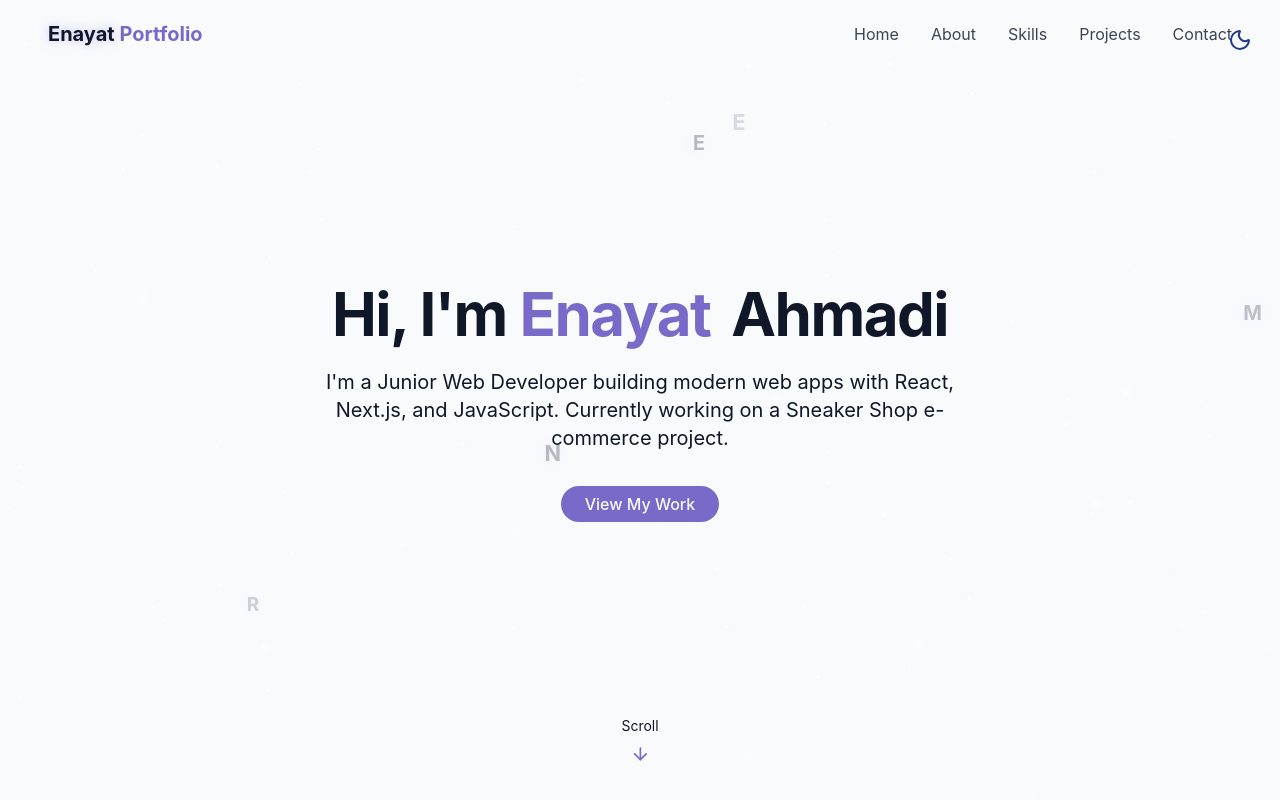
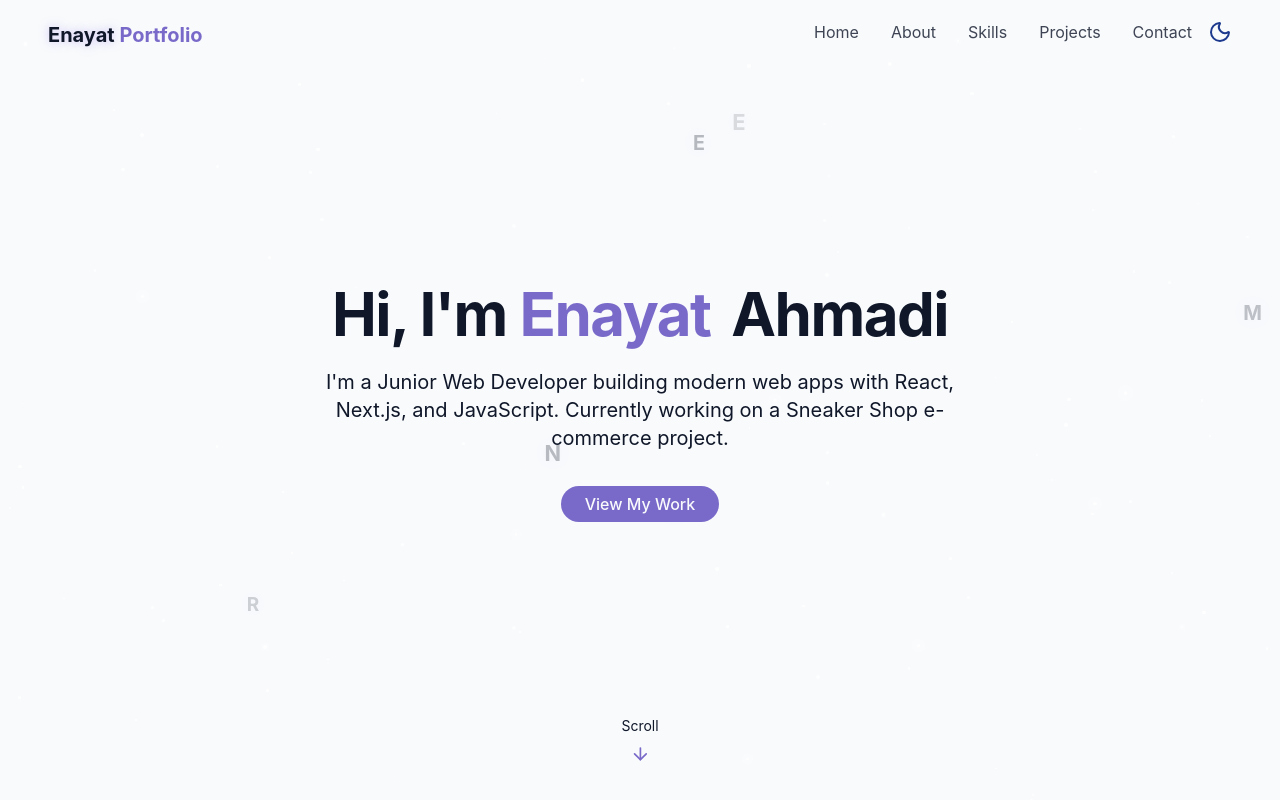
Before and after one commit to Enayat-Ahmadi/portfolio, a Next.js app: page / in a window 1280 px wide. Shown: the top 800 px of the page. Built offline with nearby package versions, Linux system fonts and the light colour scheme.

Commit message:
edit navbar and themetoggle button

```diff
--- a/Components/Navbar.jsx
+++ b/Components/Navbar.jsx
@@ -23,9 +23,10 @@ export default function Navbar() {
     return () => window.removeEventListener("scroll", handleScroll);
   }, []);
   return (
+    <>
       <nav
         className={cn(
-        "fixed w-full z-40 transition-all duration-300",
+          "fixed w-full z-50 transition-all duration-300",
           isScrolled
             ? "py-2 md:py-3 bg-background/80 backdrop-blur-md shadow-xs"
             : "py-3 md:py-5",
@@ -42,7 +43,8 @@ export default function Navbar() {
             </span>
           </Link>
           {/* Desktop Nav */}
-        <div className="hidden md:flex space-x-8">
+          <div className="hidden md:flex gap-4">
+            <div className="space-x-8">
               {navItems.map((item, key) => (
                 <Link
                   key={key}
@@ -53,38 +55,43 @@ export default function Navbar() {
                 </Link>
               ))}
             </div>
+            <div>
+              <ThemeToggle />
+            </div>
+          </div>
           {/* Mobile Nav */}
           <button
             onClick={() => setIsMenuOpen(!isMenuOpen)}
-          className="md:hidden p-2 text-foreground z-50"
+            className="md:hidden p-2 text-foreground z-60"
             aria-label={isMenuOpen ? "Close Menu" : "Open Menu"}
           >
             {isMenuOpen ? <X size={24} /> : <MenuIcon size={24} />}
           </button>
+        </div>
+      </nav>
       <div
         className={cn(
-            "fixed inset-0 bg-background backdrop-blur-md z-40 flex flex-col",
-            "items-center justify-center transition-all duration-300 md:hidden",
+          "fixed inset-0 z-20 md:hidden bg-background/95 backdrop-blur-md transition-all duration-300",
+          "flex items-center justify-center",
           isMenuOpen
             ? "opacity-100 pointer-events-auto"
             : "opacity-0 pointer-events-none",
         )}
       >
-          <div className="flex flex-col space-y-8 text-xl">
-            {navItems.map((item, key) => (
+        <div className="flex flex-col items-center space-y-8 text-xl">
+          {navItems.map((item) => (
             <Link
+              key={item.href}
+              href={item.href}
               onClick={() => setIsMenuOpen(false)}
-                key={key}
-                href={item.href}
               className="text-foreground/80 hover:text-primary transition-colors duration-300"
             >
               {item.name}
             </Link>
           ))}
-            <ThemeToggle className="p-2 rounded-full transition-colors duration-300 self-center" />
+          <ThemeToggle className="p-2 rounded-full transition-colors duration-300" />
         </div>
       </div>
-      </div>
-    </nav>
+    </>
   );
 }
--- a/Components/ThemeToggle.jsx
+++ b/Components/ThemeToggle.jsx
@@ -36,7 +36,7 @@ export default function ThemeToggle({ className }) {
     <button
       onClick={toggleTheme}
       className={cn(
-        className ?? "fixed top-5 right-5 z-50 hidden md:block p-2 rounded-full transition-colors duration-300",
+        className ?? "rounded-full transition-colors duration-300",
       )}
     >
       {isDarkMode ? (
--- a/app/page.jsx
+++ b/app/page.jsx
@@ -12,7 +12,7 @@ export default function Home() {
   return (
     <div className="min-h-screen bg-background text-foreground overflow-x-hidden">
       {/* Theme Toggle */}
-      <ThemeToggle />
+
       {/* Background Effects */}
       <StarsBackground />
       {/* Navagation */}
```
Lines whose indentation alone changed are shown as unchanged.
